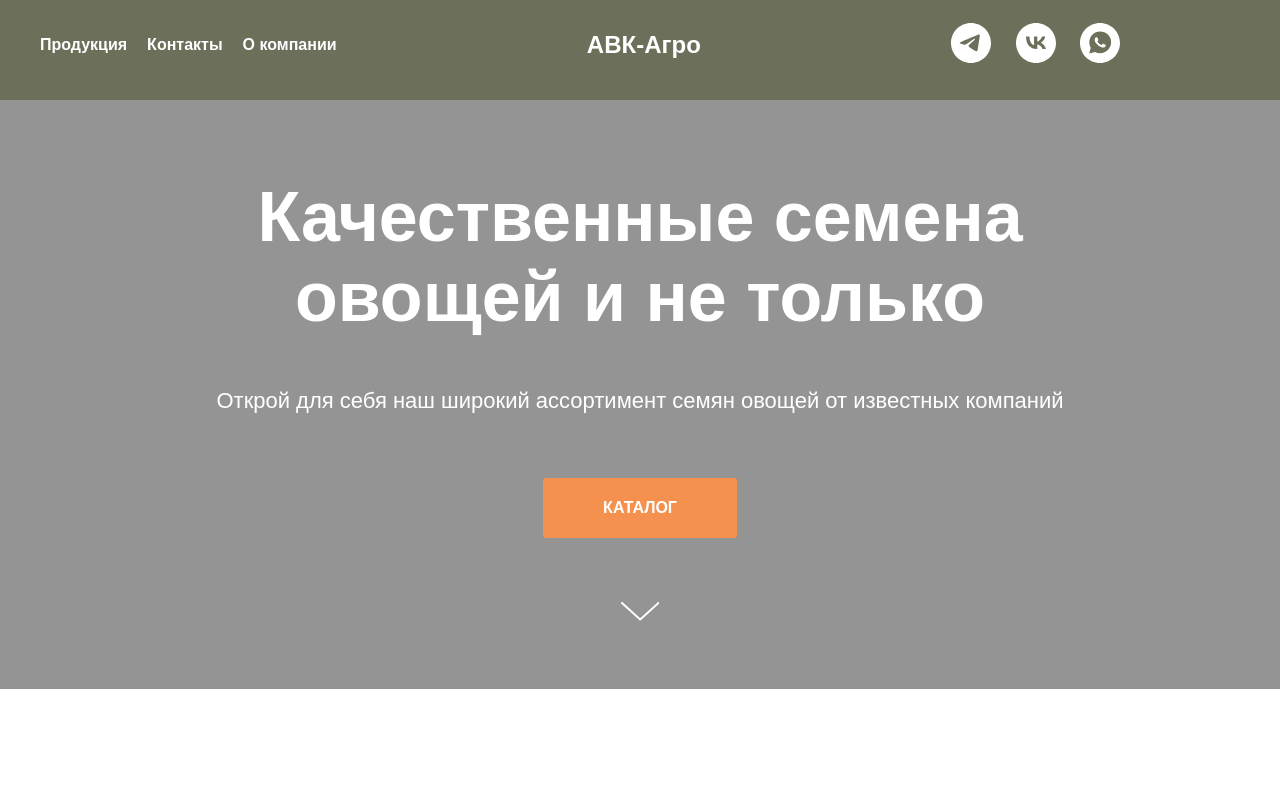
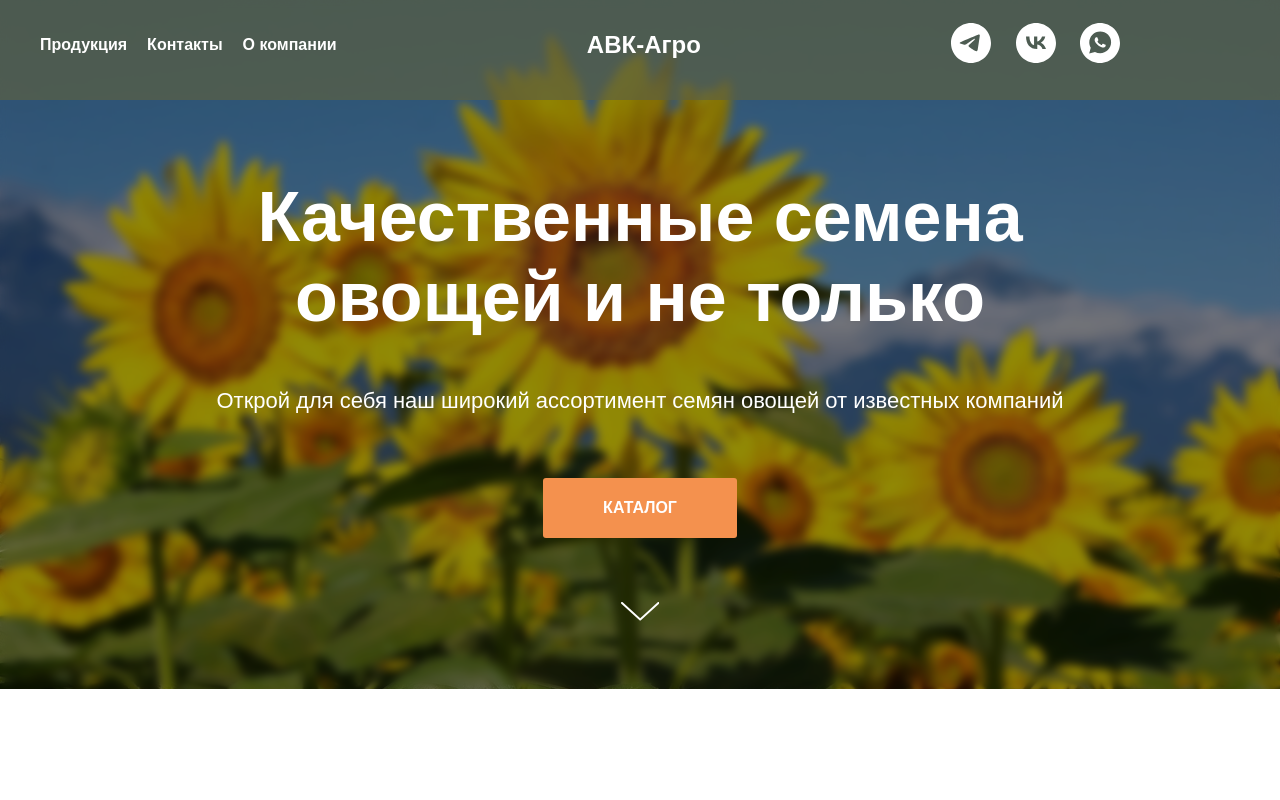
Before and after one commit to I-vanik/Website_farms, a plain HTML site: page index.html in a window 1280 px wide. Shown: the top 800 px of the page. Drawn offline with Linux system fonts and the light colour scheme; the site is published under a folder, as on GitHub Pages, so addresses that start at the root find nothing.

Commit message:
Add files via upload

```diff
--- a/css/Style.css
+++ b/css/Style.css
@@ -81,7 +81,7 @@ body {
 }
 
 .header{
-    background-image: url(/img/Header.jpg);
+    background-image: url(../img/Header.jpg);
     background-position: center center;
     background-size: cover;
     background-repeat: no-repeat;
```
